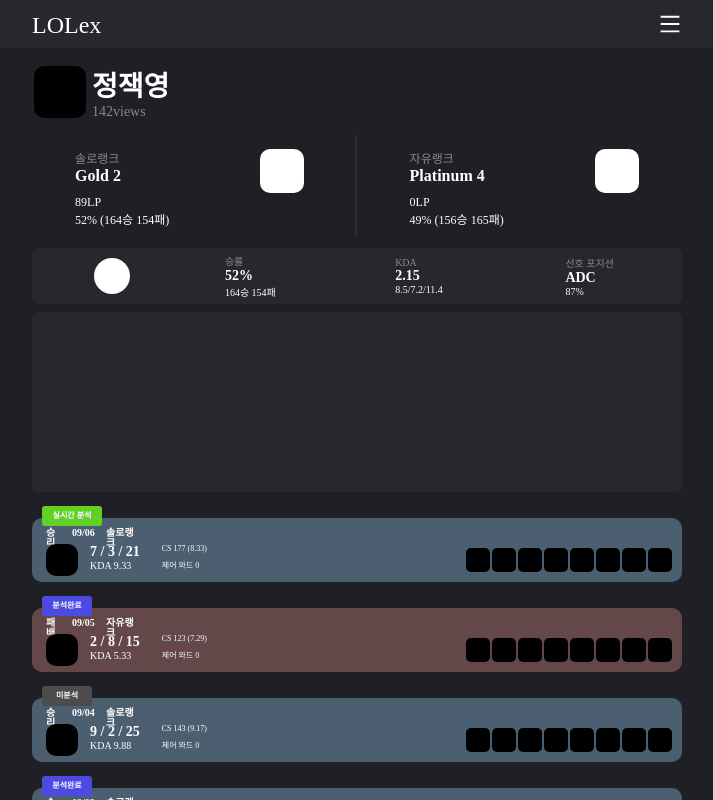
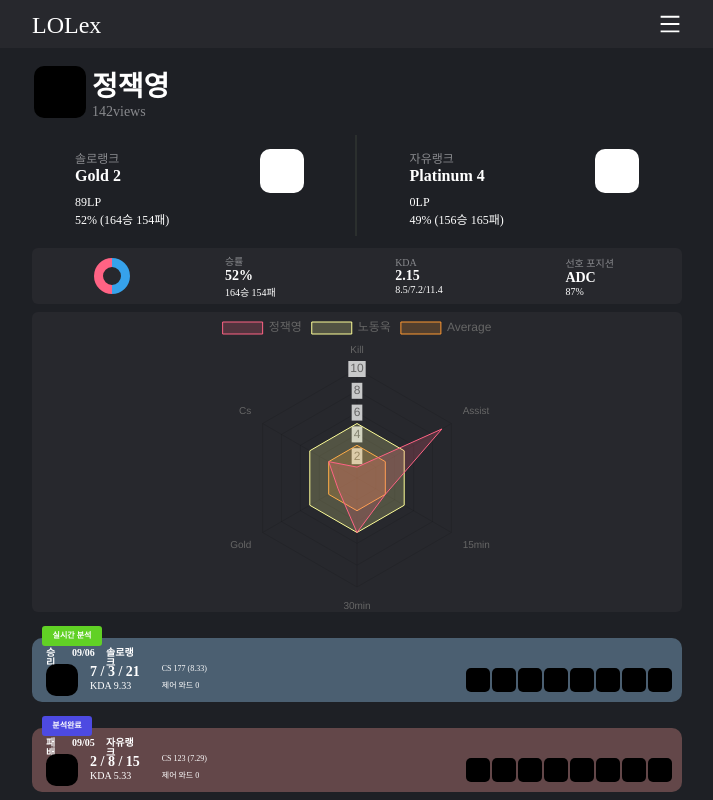
Before and after one commit to fifteen-GG/15GG_front, a React (Create React App) app: page /user in a window 1280 px wide. Shown: the top 800 px of the page, without its empty margins (283-996 px from the left). Built offline with nearby package versions, Linux system fonts and the light colour scheme; no server answers; a web font is replaced by a local one.

Commit message:
feat:Add Graph UI

```diff
--- a/package.json
+++ b/package.json
@@ -13,7 +13,10 @@
     "@types/react-icons": "^3.0.0",
     "@types/react-router-dom": "^5.3.3",
     "@types/styled-components": "^5.1.26",
+    "axios": "^0.27.2",
+    "chart.js": "^3.9.1",
     "react": "^18.2.0",
+    "react-chartjs-2": "^4.3.1",
     "react-dom": "^18.2.0",
     "react-icons": "^4.4.0",
     "react-infinite-scroll-component": "^6.1.0",
--- a/src/components/userInfo/UserGraph.tsx
+++ b/src/components/userInfo/UserGraph.tsx
@@ -1,5 +1,82 @@
-import { UserGraphWrapper } from './styles/userGraph.s';
+import React from 'react';
+import {
+  Chart as ChartJS,
+  RadialLinearScale,
+  PointElement,
+  LineElement,
+  Filler,
+  Tooltip,
+  Legend,
+} from 'chart.js';
+import { Radar } from 'react-chartjs-2';
+import { UserGraphDraw, UserGraphWrapper } from './styles/userGraph.s';
+import { nodeModuleNameResolver } from 'typescript';
 
-export const UserGraph = () => {
-  return <UserGraphWrapper></UserGraphWrapper>;
+ChartJS.register(
+  RadialLinearScale,
+  PointElement,
+  LineElement,
+  Filler,
+  Tooltip,
+  Legend,
+);
+
+const options = {
+  elements: {
+    point: {
+      radius: 0, // 점 제거
+    },
+  },
+  scale: {
+    ticks: { beginAtZero: true, display: false, max: 10, min: 0, stepSize: 2 }, //maxTicksLimit data 최대값의 2배
+    pointLabels: {
+      fontSize: 12, // radar 차트 fontsize
+      fontColor: '#607D8B',
+      // fontStyle: "bold",
+      // padding: 100, // x3.5에서 사용가능 지금 2.9.4인데 3위 이상에서는 ie11 작동 안함
+    },
+  },
+  tooltips: {
+    enabled: false, // 툴팁 제거
+    mode: 'nearest',
+    position: 'average',
+    intersect: false,
+  },
 };
+
+export const data = {
+  labels: ['Kill', 'Assist', '15min', '30min', 'Gold', 'Cs'],
+  datasets: [
+    {
+      label: '정잭영',
+      data: [1, 9, 3, 5, 2, 3],
+      backgroundColor: 'rgba(255, 99, 132, 0.2)',
+      borderColor: 'rgba(255, 99, 132, 1)',
+      borderWidth: 1,
+    },
+    {
+      label: '노동욱',
+      data: [5, 5, 5, 5, 5, 5],
+      backgroundColor: 'rgba(255, 255, 153, 0.2)',
+      borderColor: 'rgba(255, 255, 153, 1)',
+      borderWidth: 1,
+    },
+    {
+      label: 'Average',
+      data: [3, 3, 3, 3, 3, 3],
+      backgroundColor: 'rgba(255, 153, 51, 0.2)',
+      borderColor: 'rgba(255, 153, 51, 1)',
+      borderWidth: 1,
+    },
+  ],
+};
+
+export function UserGraph() {
+  return (
+    <UserGraphWrapper>
+      <UserGraphDraw>
+        <Radar data={data} options={options} />
+      </UserGraphDraw>
+    </UserGraphWrapper>
+  );
+}
--- a/src/components/userInfo/UserId.tsx
+++ b/src/components/userInfo/UserId.tsx
@@ -5,6 +5,10 @@ import {
   UserName,
   SubName,
 } from './styles/userId.s';
+import axios from 'axios';
+
+axios.get('/lol/summoner/v4/summoners/by-account/{encryptedAccountId}');
+
 export const UserId = () => {
   return (
     <UserIdWrapper>
--- a/src/components/userInfo/UserStatInfo.tsx
+++ b/src/components/userInfo/UserStatInfo.tsx
@@ -6,11 +6,77 @@ import {
   UserInfoContent,
   UserInfoSubTitle,
 } from './styles/userStatInfo.s';
+import React from 'react';
+import {
+  Chart as ChartJS,
+  RadialLinearScale,
+  PointElement,
+  LineElement,
+  Filler,
+  Tooltip,
+  Legend,
+} from 'chart.js';
+import { Doughnut } from 'react-chartjs-2';
+import { Chart, ArcElement } from 'chart.js';
+Chart.register(ArcElement);
+
+ChartJS.register(
+  RadialLinearScale,
+  PointElement,
+  LineElement,
+  Filler,
+  Tooltip,
+  Legend,
+);
+
+const options = {
+  elements: {
+    point: {
+      radius: 0, // 점 제거
+    },
+  },
+  plugins: {
+    legend: {
+      display: false,
+    },
+  },
+
+  scale: {
+    ticks: { beginAtZero: true, display: false, max: 10, min: 0, stepSize: 2 }, //maxTicksLimit data 최대값의 2배
+    pointLabels: {
+      fontSize: 12, // radar 차트 fontsize
+      fontColor: '#607D8B',
+      // fontStyle: "bold",
+      // padding: 100, // x3.5에서 사용가능 지금 2.9.4인데 3위 이상에서는 ie11 작동 안함
+    },
+  },
+  tooltips: {
+    enabled: false, // 툴팁 제거
+    mode: 'nearest',
+    position: 'average',
+    intersect: false,
+  },
+};
+
+const data = {
+  labels: ['Blue', 'Red'],
+  datasets: [
+    {
+      label: 'My First Dataset',
+      data: [50, 50],
+      backgroundColor: ['rgb(54, 162, 235)', 'rgb(255, 99, 132)'],
+      hoverOffset: 1,
+      borderWidth: 0,
+    },
+  ],
+};
 
 export const UserStatInfo = () => {
   return (
     <UserStatInfoWrapper>
-      <GraphImg></GraphImg>
+      <GraphImg>
+        <Doughnut data={data} options={options} />
+      </GraphImg>
       <UserInfoText>
         <UserInfoTitle>승률</UserInfoTitle>
         <UserInfoContent>52%</UserInfoContent>
--- a/src/components/userInfo/styles/userGraph.s.tsx
+++ b/src/components/userInfo/styles/userGraph.s.tsx
@@ -3,9 +3,17 @@ import styled from 'styled-components';
 //UserGraph 스타일
 export const UserGraphWrapper = styled.div`
   width: 100%;
-  height: 180px;
   margin-top: 8px;
   background-color: #27282d;
   border-radius: 6px;
   display: flex;
 `;
+
+export const UserGraphDraw = styled.div`
+  margin: 0 auto;
+  @media screen and (max-width: 360px) {
+    width: 100%;
+  }
+  @media screen and (min-width: 361px) {
+  }
+`;
--- a/src/components/userInfo/styles/userStatInfo.s.tsx
+++ b/src/components/userInfo/styles/userStatInfo.s.tsx
@@ -13,10 +13,7 @@ export const UserStatInfoWrapper = styled.div`
 `;
 export const GraphImg = styled.div`
   width: 36px;
-  height: 36px;
-  border-radius: 18px;
   margin-left: 20px;
-  background-color: #fff;
 `;
 export const UserInfoText = styled.div`
   width: 65px;
```
Also changed, not shown: src/App.tsx (+4 -4 lines), 2 other files (tests, documents, lock files or other folders).
